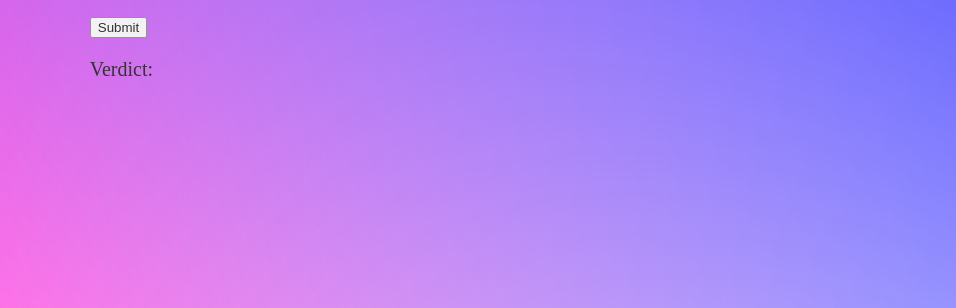
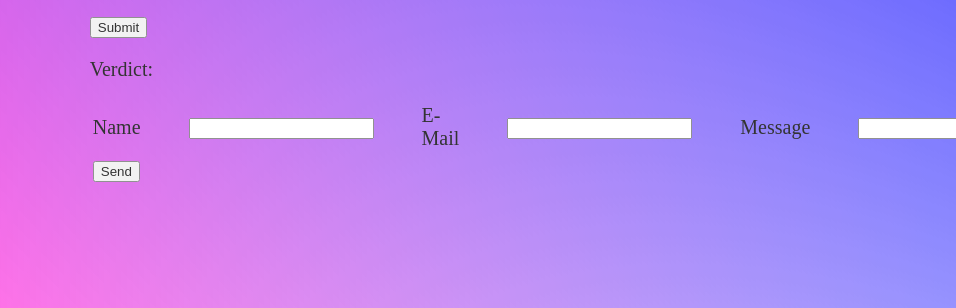
Before and after one commit to jorgewithls/jorgewithls.github.io, a plain HTML site: page index.html in a window 1280 px wide. Shown: the part 492-800 px from the top of the page, 324-1280 px from the left. Drawn offline with Linux system fonts and the light colour scheme; a script that the page names is missing; a web font is replaced by a local one.

```diff
--- a/index.html
+++ b/index.html
@@ -27,8 +27,20 @@
             <td data-bind="visible: visibility(bday)">You're <span data-bind="text: zodiacFind"></span>   <input type="button" value="Incorrect" onclick="check()"></input></td></tr>
           </tbody>
         </table>
-        <p><input type="submit" data-bind="click: score"></input></p> <!-- even though score is a function, it has to be called as a variable or else it'll execute on load -->
-        <p data-bind="visible: submit">Verdict: <strong data-bind="text: result"></strong></p>
+        <p><input id="submit" type="submit" data-bind="click: score"></input></p> <!-- even though score is a function, it has to be called as a variable or else it'll execute on load -->
+        <p data-bind="visible: submit">Verdict: <strong data-bind="text: verdict"></strong></p>
+        <form data-bind="visible: email" action="mailto:jorgealv@students.highline.edu" method="post" enctype="text/plain">
+          <table>
+            <tr>
+              <td>Name</td><td><input type="text" name="name"></input></td>
+              <td>E-Mail</td><td><input type="email" name="mail"></input></td>
+              <td>Message</td><td><input type="text" name="note"></input></td>
+            </tr>
+            <tr>
+              <td><input id="submit" type="submit" value="Send"></input></td>
+            </tr>
+          </table>
+        </form>
         <script src="kotesting.js" type="text/javascript"></script>
       </div>
     </div>
```
